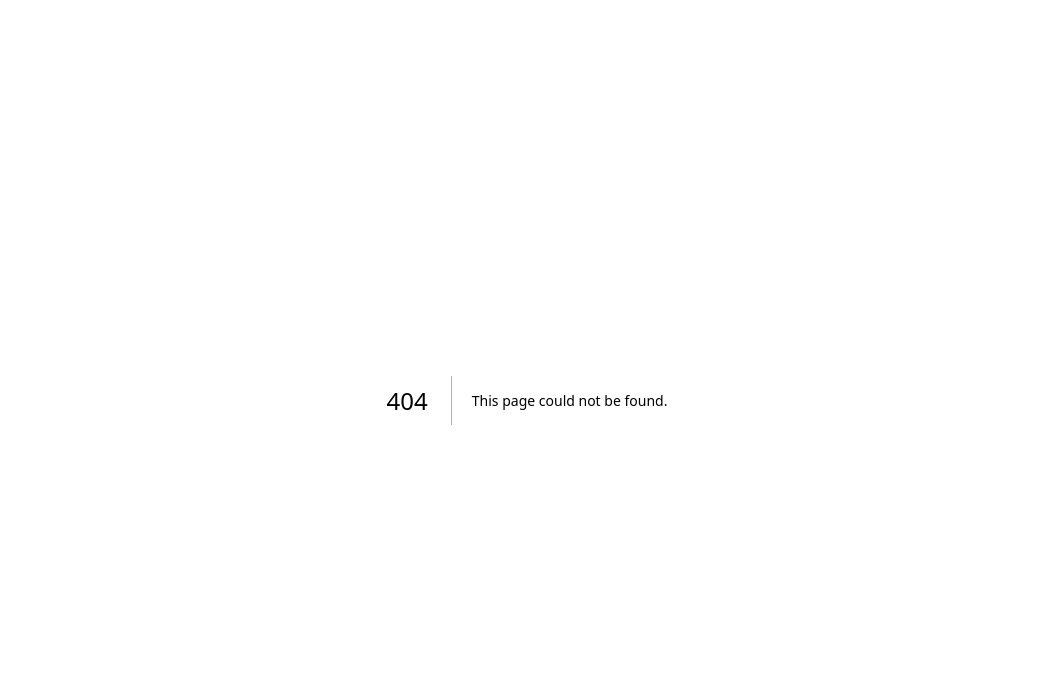
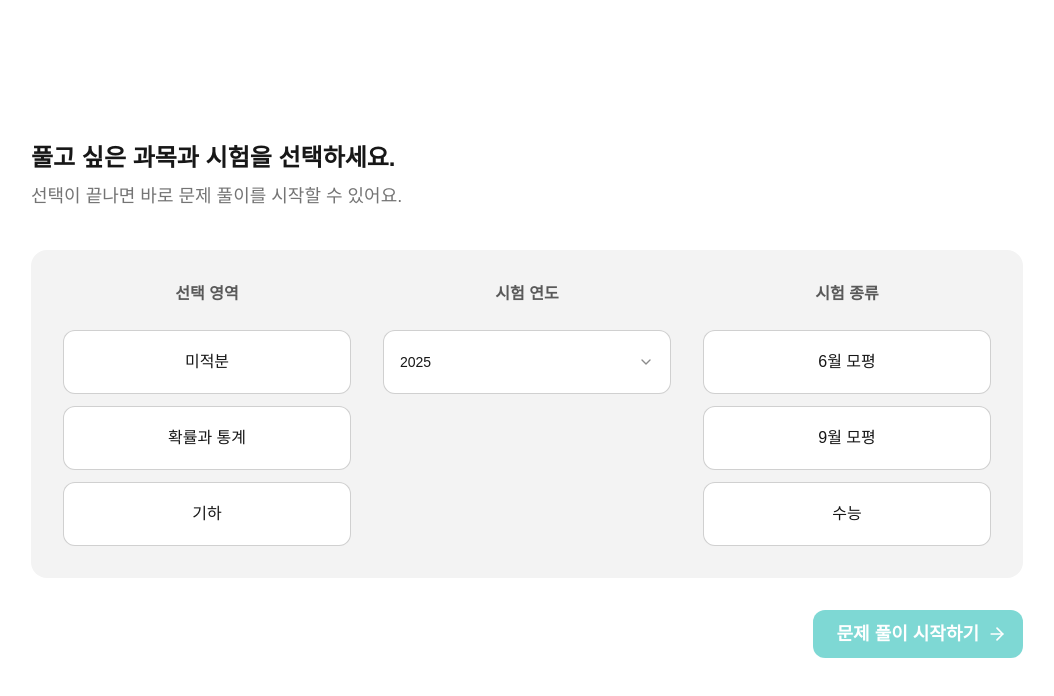
Before and after one commit to Groom-4th-TeamPJ/Opener, a Next.js app in the folder frontend/: page /exam in a window 1280 px wide. Before the commit this address had no page. Shown: the top 696 px of the page, without its empty margins (113-1167 px from the left). Built offline with nearby package versions, Linux system fonts and the light colour scheme.

Commit message:
feat: 문제 선택 UI 구성

```diff
--- /dev/null
+++ b/frontend/src/app/exam/page.tsx
@@ -0,0 +1,11 @@
+import ExamSelect from '@/components/exam/ExamSelect'
+
+export default function ExamPage() {
+  return (
+    <div className="min-h-screen bg-background flex items-center justify-center">
+      <main className="container max-w-5xl mx-auto px-4 py-12">
+        <ExamSelect />
+      </main>
+    </div>
+  )
+}
--- /dev/null
+++ b/frontend/src/components/exam/ExamSelect.tsx
@@ -0,0 +1,118 @@
+'use client'
+
+import { useState } from 'react'
+import { ArrowRight } from 'lucide-react'
+import Button from '@/components/common/Button'
+import SelectBox from '@/components/common/SelectBox'
+
+const subjects = [
+  { id: 'calculus', name: '미적분' },
+  { id: 'probability', name: '확률과 통계' },
+  { id: 'geometry', name: '기하' },
+]
+
+const examTypes = [
+  { id: 'june', name: '6월 모평' },
+  { id: 'september', name: '9월 모평' },
+  { id: 'suneung', name: '수능' },
+]
+
+const yearOptions = Array.from({ length: 5 }, (_, i) => ({
+  value: String(2025 - i),
+  label: String(2025 - i),
+}))
+
+export default function ExamSelect() {
+  const [selectedSubject, setSelectedSubject] = useState<string>('')
+  const [selectedYear, setSelectedYear] = useState<string>(yearOptions[0].value)
+  const [selectedExamType, setSelectedExamType] = useState<string>('')
+
+  const canStart = selectedSubject && selectedYear && selectedExamType
+
+  // TODO: 문제 풀이 시작 기능 구현
+
+  return (
+    <>
+      <div className="mb-10">
+        <h1 className="text-2xl font-semibold text-foreground mb-2">
+          풀고 싶은 과목과 시험을 선택하세요.
+        </h1>
+        <p className="text-lg text-foreground/60">
+          선택이 끝나면 바로 문제 풀이를 시작할 수 있어요.
+        </p>
+      </div>
+
+      <div className="bg-foreground/5 rounded-2xl p-8 mb-8">
+        <div className="grid grid-cols-1 md:grid-cols-3 gap-8">
+          {/* 선택 영역 */}
+          <div>
+            <h3 className="text-center font-semibold text-foreground/70 mb-6">선택 영역</h3>
+            <div className="space-y-3">
+              {subjects.map((subject) => (
+                <Button
+                  key={subject.id}
+                  variant="ghost"
+                  widthFull
+                  className={
+                    selectedSubject === subject.id
+                      ? 'h-16 bg-primary-600/10 border border-primary-600 hover:bg-primary-600/10'
+                      : 'h-16 bg-background border border-foreground/20'
+                  }
+                  onClick={() => setSelectedSubject(subject.id)}
+                >
+                  {subject.name}
+                </Button>
+              ))}
+            </div>
+          </div>
+
+          {/* 시험 연도 */}
+          <div>
+            <h3 className="text-center font-semibold text-foreground/70 mb-6">시험 연도</h3>
+            <SelectBox
+              options={yearOptions}
+              value={selectedYear}
+              onChange={setSelectedYear}
+              placeholder="연도 선택"
+              triggerClassName="h-16"
+            />
+          </div>
+
+          {/* 시험 종류 */}
+          <div>
+            <h3 className="text-center font-semibold text-foreground/70 mb-6">시험 종류</h3>
+            <div className="space-y-3">
+              {examTypes.map((type) => (
+                <Button
+                  key={type.id}
+                  variant="ghost"
+                  widthFull
+                  className={`h-16 ${
+                    selectedExamType === type.id
+                      ? 'bg-primary-600/10 border border-primary-600 hover:bg-primary-600/10'
+                      : 'bg-background border border-foreground/20'
+                  }`}
+                  onClick={() => setSelectedExamType(type.id)}
+                >
+                  {type.name}
+                </Button>
+              ))}
+            </div>
+          </div>
+        </div>
+      </div>
+
+      <div className="flex justify-end">
+        <Button
+          variant="default"
+          size="lg"
+          disabled={!canStart}
+          rightIcon={<ArrowRight className="w-5 h-5 -mr-2" />}
+          className="font-semibold"
+        >
+          문제 풀이 시작하기
+        </Button>
+      </div>
+    </>
+  )
+}
```
